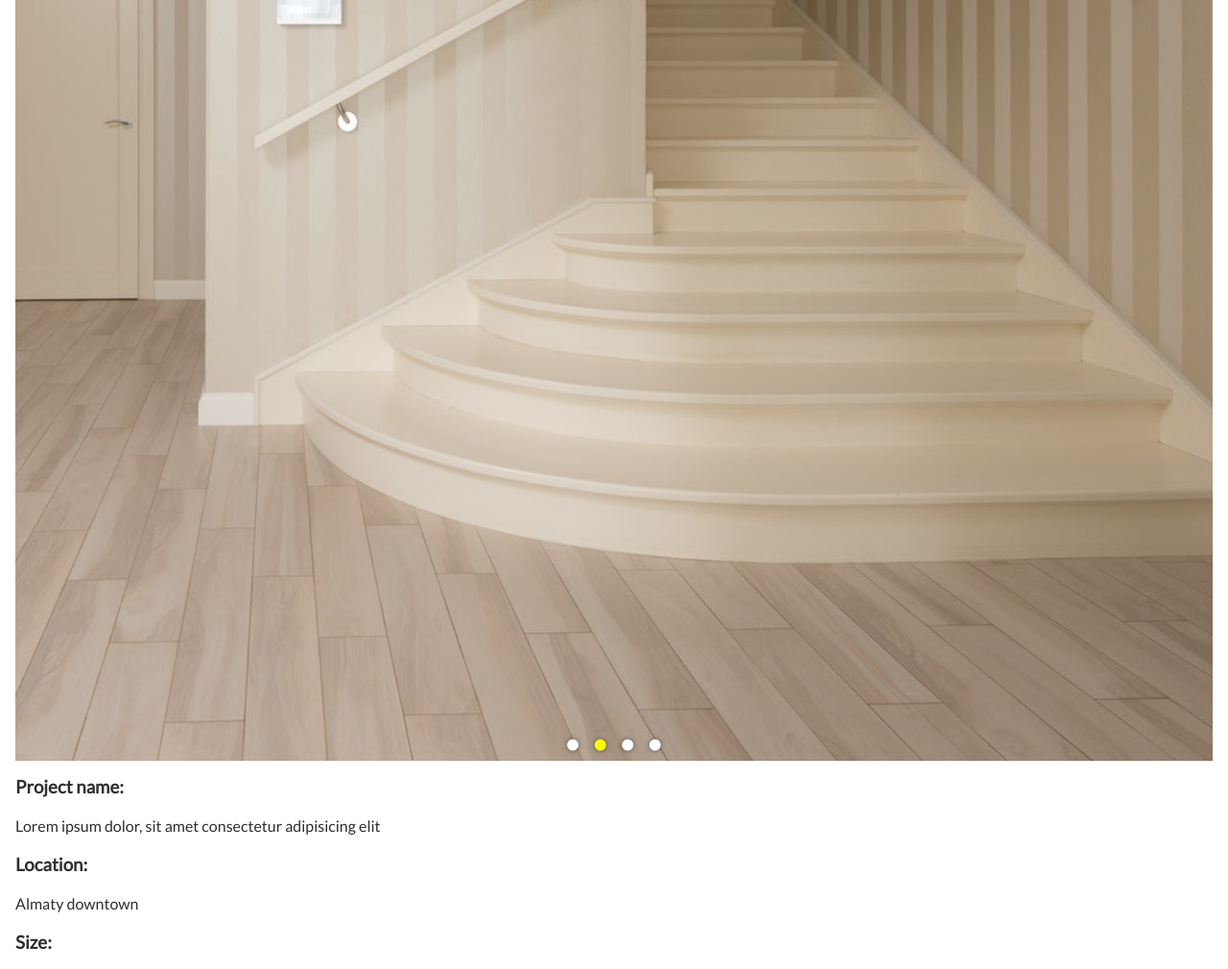
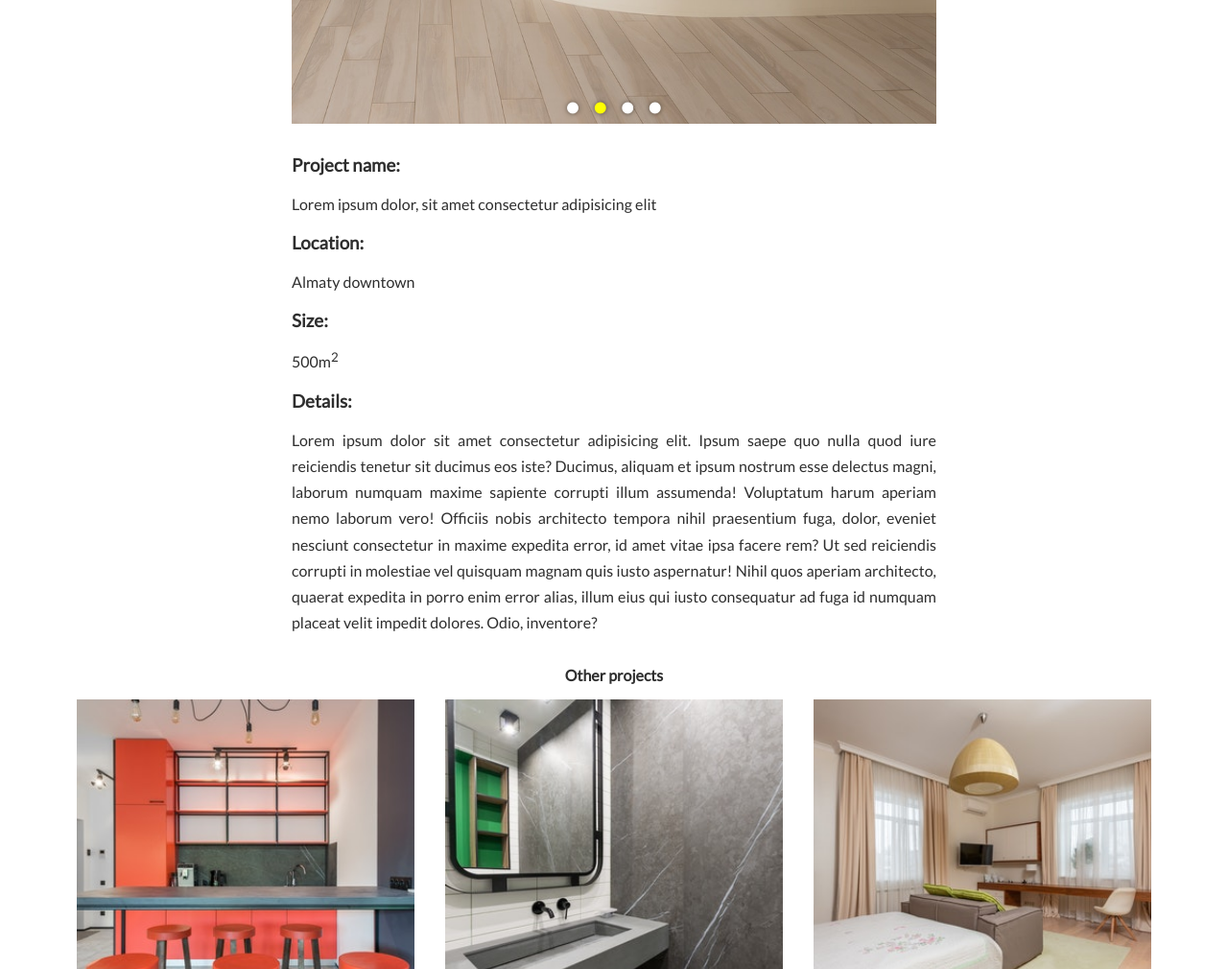
Before and after one commit to antebudimir/design-and-architecture-studio, a plain HTML site: page project-1.html in a window 1280 px wide. Shown: the part 820-1830 px from the top of the page at 96% size. Drawn offline with nearby package versions, Linux system fonts and the light colour scheme; files that its build step writes are made by us from their sources; a web font is replaced by a local one.

Commit message:
code remnants deleted

```diff
--- a/scss/layout/_individual-project.scss
+++ b/scss/layout/_individual-project.scss
@@ -1,14 +1,17 @@
-/* compare with other pages */
 #project-1 {
-	padding: 1rem;
-	text-align: justify;
+	padding: 1rem 1rem 0;
+
+	@include respond-to-width(1024px) {
+		padding: 0 5rem;
+	}
+
+	@include respond-to-width(1400px) {
+		padding: 0 20rem 1rem;
+	}
 }
 
 #project-gallery {
-	display: flex;
-	flex-direction: column;
-	justify-content: center;
-	text-align: center;
+	@include flex-column-center;
 }
 
 .photo {
@@ -17,32 +20,22 @@
 	height: 5rem;
 }
 
-#project-description {
+#project-details {
 	padding: 1rem 0 0;
+	text-align: justify;
+
+	@include respond-to-width(1024px) {
+		margin: 0 auto;
+	}
 }
 
-// MQ
-// @media screen and (min-width: 1024px) {
-// 	#project-gallery {
-// 		align-items: center;
-// 	}
+.slider-wrapper {
+	width: 100%;
+}
 
-// 	.slider-wrapper,
-// 	#project-description {
-// 		width: 40vw;
-// 	}
-
-// 	#project-description {
-// 		margin: 0 auto;
-// 	}
-
-// 	#project-1 {
-// 		padding: 0 5rem;
-// 	}
-// }
-
-// @media screen and (min-width: 1400px) {
-// 	#project-1 {
-// 		padding: 0 20rem 1rem;
-// 	}
-// }
+.slider-wrapper,
+#project-details {
+	@include respond-to-width(1024px) {
+		width: 60%;
+	}
+}
--- a/scss/layout/_services.scss
+++ b/scss/layout/_services.scss
@@ -21,7 +21,6 @@
 }
 
 .services-img {
-	border-radius: $border-radius-primary;
 	width: 100%;
 	height: auto;
 	margin-top: 1rem;
```
